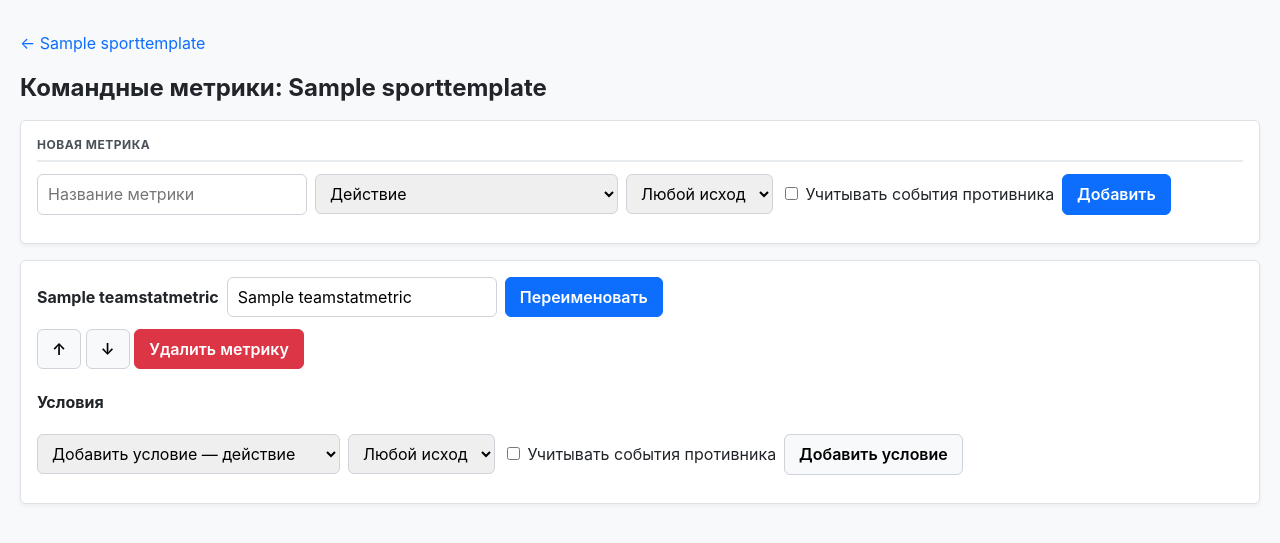
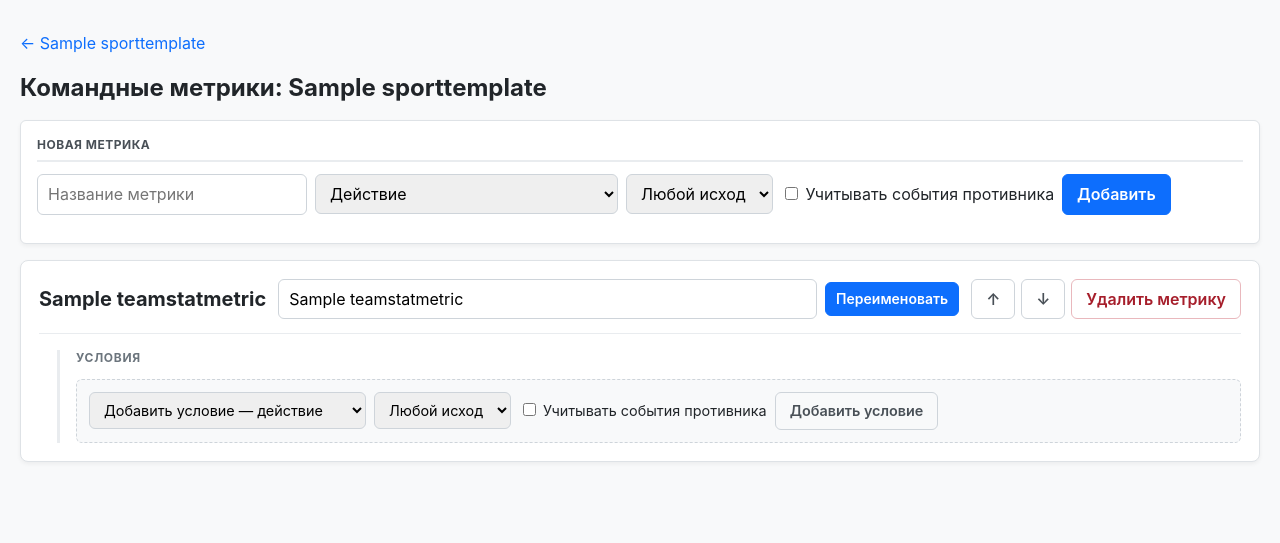
Before and after one commit to Kronos853/rugby_logger, a Flask app: page /directories/templates/1/stat-metrics in a window 1280 px wide. Shown: the part 47-590 px from the top of the page. Run offline with Flask 3, Linux system fonts and the light colour scheme; tables that the repository leaves empty hold one stand-in row (values such as "Sample post"); data that the repository does not hold is empty; some libraries are stand-ins or nearby versions.

Commit message:
feat: group stat metric constructor blocks visually
Co-authored-by: Cursor <cursoragent@cursor.com>

```diff
--- a/static/app.css
+++ b/static/app.css
@@ -125,6 +125,134 @@ button {
   background: #dc3545;
   color: #fff;
   border-color: #dc3545;
+}
+
+.btn-small {
+  padding: 6px 10px;
+  font-size: 0.875rem;
+}
+
+.btn-ghost {
+  background: transparent;
+  color: #495057;
+  border-color: #ced4da;
+}
+
+.btn-ghost:hover {
+  background: #f1f3f5;
+}
+
+.btn-ghost-danger {
+  background: transparent;
+  color: #a61e2b;
+  border-color: #e9b8bd;
+}
+
+.btn-ghost-danger:hover {
+  background: #fff5f5;
+  border-color: #d58b93;
+}
+
+.stat-metrics-list {
+  display: grid;
+  gap: 16px;
+}
+
+.stat-metric-card {
+  background: #fff;
+  padding: 18px;
+  border: 1px solid #dee2e6;
+  border-radius: 8px;
+  box-shadow: 0 2px 4px rgba(0, 0, 0, 0.05);
+}
+
+.stat-metric-header {
+  display: flex;
+  align-items: center;
+  gap: 12px;
+  flex-wrap: wrap;
+  padding-bottom: 14px;
+  border-bottom: 1px solid #e9ecef;
+}
+
+.stat-metric-title {
+  margin: 0;
+  font-size: 1.25rem;
+  line-height: 1.2;
+}
+
+.stat-metric-rename {
+  flex: 1 1 320px;
+  margin-bottom: 0;
+}
+
+.stat-metric-rename input {
+  min-width: 180px;
+  flex: 1;
+}
+
+.stat-metric-controls {
+  display: flex;
+  align-items: center;
+  gap: 6px;
+  margin-left: auto;
+}
+
+.stat-conditions {
+  margin: 16px 0 0 18px;
+  padding-left: 16px;
+  border-left: 3px solid #e9ecef;
+  font-size: 0.9rem;
+}
+
+.stat-conditions-label {
+  margin-bottom: 8px;
+  font-size: 0.75rem;
+  font-weight: 700;
+  letter-spacing: 0.06em;
+  text-transform: uppercase;
+}
+
+.stat-condition-row {
+  display: flex;
+  align-items: center;
+  gap: 8px;
+  padding: 10px 0;
+  border-bottom: 1px solid #f1f3f5;
+}
+
+.stat-condition-form {
+  flex: 1;
+  margin-bottom: 0;
+}
+
+.stat-condition-form input,
+.stat-condition-form select {
+  padding: 6px 8px;
+}
+
+.stat-condition-add {
+  margin: 12px 0 0;
+  padding: 12px;
+  background: #f8f9fa;
+  border: 1px dashed #ced4da;
+  border-radius: 6px;
+}
+
+@media (max-width: 700px) {
+  .stat-metric-controls {
+    margin-left: 0;
+  }
+
+  .stat-conditions {
+    margin-left: 0;
+    padding-left: 10px;
+  }
+
+  .stat-condition-row {
+    align-items: flex-start;
+    flex-direction: column;
+  }
 }
 
 .data-table {
--- a/templates/templates/stat_metrics.html
+++ b/templates/templates/stat_metrics.html
@@ -26,28 +26,34 @@
   </form>
 </div>
 
-<div class="card">
+<div class="stat-metrics-list">
   {% for m in metrics %}
-  <div class="stat-metric-block">
-    <form class="form-row" method="post" action="{{ url_for('template_stat_metrics_update', template_id=template.Id, metric_id=m.Id) }}">
-      <strong>{{ m.Name }}</strong>
+  <div class="stat-metric-card">
+    <div class="stat-metric-header">
+      <h2 class="stat-metric-title">{{ m.Name }}</h2>
+      <form class="form-row stat-metric-rename" method="post" action="{{ url_for('template_stat_metrics_update', template_id=template.Id, metric_id=m.Id) }}">
         <input name="name" value="{{ m.Name }}" />
-      <button class="btn btn-primary" type="submit">Переименовать</button>
+        <button class="btn btn-primary btn-small" type="submit">Переименовать</button>
       </form>
-    <form method="post" action="{{ url_for('template_stat_metrics_move_up', template_id=template.Id, metric_id=m.Id) }}" style="display:inline;">
-      <button class="btn" type="submit">↑</button>
+      <div class="stat-metric-controls">
+        <form method="post" action="{{ url_for('template_stat_metrics_move_up', template_id=template.Id, metric_id=m.Id) }}">
+          <button class="btn btn-ghost" type="submit">↑</button>
         </form>
-    <form method="post" action="{{ url_for('template_stat_metrics_move_down', template_id=template.Id, metric_id=m.Id) }}" style="display:inline;">
-      <button class="btn" type="submit">↓</button>
+        <form method="post" action="{{ url_for('template_stat_metrics_move_down', template_id=template.Id, metric_id=m.Id) }}">
+          <button class="btn btn-ghost" type="submit">↓</button>
         </form>
-    <form method="post" action="{{ url_for('template_stat_metrics_delete', template_id=template.Id, metric_id=m.Id) }}" style="display:inline;">
-      <button class="btn btn-danger" type="submit">Удалить метрику</button>
+        <form method="post" action="{{ url_for('template_stat_metrics_delete', template_id=template.Id, metric_id=m.Id) }}">
+          <button class="btn btn-ghost-danger" type="submit">Удалить метрику</button>
         </form>
+      </div>
+    </div>
 
-    <h4>Условия</h4>
+    <div class="stat-conditions">
+      <div class="stat-conditions-label muted">Условия</div>
     {% set conditions = metric_conditions.get(m.Id, []) %}
     {% for c in conditions %}
-    <form class="form-row" method="post" action="{{ url_for('template_stat_metrics_condition_update', template_id=template.Id, metric_id=m.Id, condition_id=c.Id) }}">
+      <div class="stat-condition-row">
+        <form class="form-row stat-condition-form" method="post" action="{{ url_for('template_stat_metrics_condition_update', template_id=template.Id, metric_id=m.Id, condition_id=c.Id) }}">
           <select name="actionId">
             {% for action in actions %}
             <option value="{{ action.Id }}" {% if action.Id == c.ActionId %}selected{% endif %}>{{ action.Name }}</option>
@@ -62,14 +68,15 @@
             <input type="checkbox" name="countOpponent" value="1" {% if c.Perspective == 'opponent' %}checked{% endif %} />
             Учитывать события противника
           </label>
-      <button class="btn btn-primary" type="submit">Сохранить</button>
+          <button class="btn btn-primary btn-small" type="submit">Сохранить</button>
         </form>
-    <form method="post" action="{{ url_for('template_stat_metrics_condition_delete', template_id=template.Id, metric_id=m.Id, condition_id=c.Id) }}" style="display:inline;">
-      <button class="btn btn-danger" type="submit">Удалить условие</button>
+        <form method="post" action="{{ url_for('template_stat_metrics_condition_delete', template_id=template.Id, metric_id=m.Id, condition_id=c.Id) }}">
+          <button class="btn btn-ghost-danger btn-small" type="submit">Удалить условие</button>
         </form>
+      </div>
     {% endfor %}
 
-    <form class="form-row" method="post" action="{{ url_for('template_stat_metrics_condition_create', template_id=template.Id, metric_id=m.Id) }}">
+      <form class="form-row stat-condition-add" method="post" action="{{ url_for('template_stat_metrics_condition_create', template_id=template.Id, metric_id=m.Id) }}">
         <select name="actionId" required>
           <option value="">Добавить условие — действие</option>
           {% for action in actions %}
@@ -85,8 +92,9 @@
           <input type="checkbox" name="countOpponent" value="1" />
           Учитывать события противника
         </label>
-      <button class="btn" type="submit">Добавить условие</button>
+        <button class="btn btn-ghost" type="submit">Добавить условие</button>
       </form>
+    </div>
   </div>
   {% else %}
   <p>Метрики не настроены.</p>
```
Also changed, not shown: tests/test_match_statistics_page.py (+34 -0 lines). Lines whose indentation alone changed are shown as unchanged.
